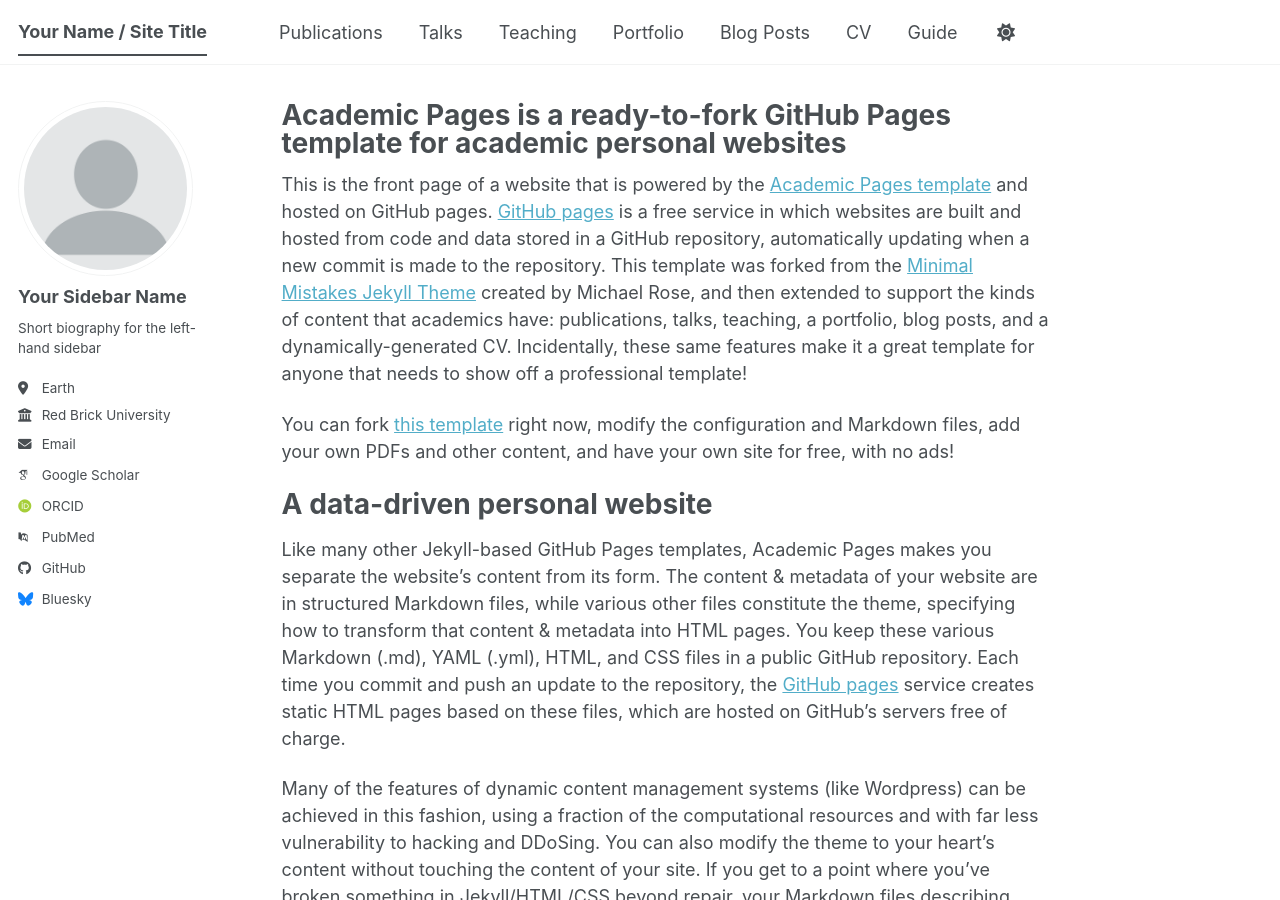
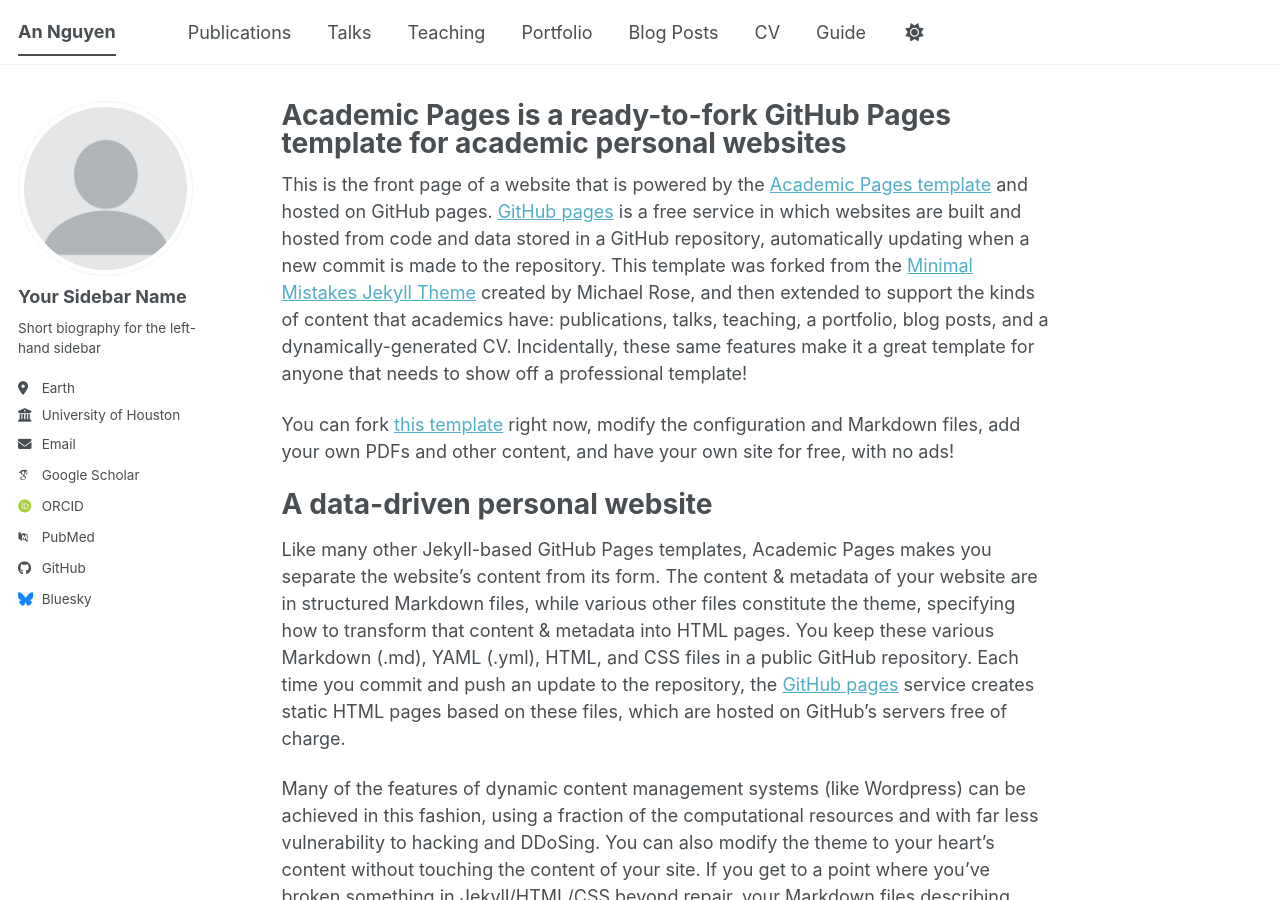
Before and after one commit to Git-cpu17/HoangNguyen.github.io, a Jekyll site: the page built from _pages/about.md, in a window 1280 px wide and 900 px high. Built offline with Jekyll 4.4.1, drawn with Linux system fonts in a browser that asks for light colours; some web fonts are replaced; a script bundle is joined from its source files by our own code; library files that are not in the unit come from our copies.

Commit message:
Update _config.yml

```diff
--- a/_config.yml
+++ b/_config.yml
@@ -9,14 +9,14 @@
 # Basic Site Settings
 locale                   : "en-US"
 site_theme               : "default" # The available themes options are "default", "air", "sunrise", "mint", "dirt" and "contrast"
-title                    : "Your Name / Site Title"
+title                    : "An Nguyen"
 title_separator          : "-"
 name                     : &name "Your Name"
 description              : &description "Your Name's academic portfolio"   # Update this with a general description of your site, this is the default if not overridden by a page
-url                      : https://academicpages.github.io # The base hostname & protocol for your site e.g. "https://[your GitHub username].github.io",
+url                      : https://HoangNguyen.github.io # The base hostname & protocol for your site e.g. "https://[your GitHub username].github.io",
                                                            # or if you already have some other page hosted on Github then use "https://[your GitHub username].github.io/[Your Repo Name]"
 baseurl                  : "" # the subpath of your site, e.g. "/blog"
-repository               : "academicpages/academicpages.github.io"
+repository               : "Git-cpu17/HoangNguyen.github.io"
 
 # Site Author - The following control what appear as part of the author content on the side bar.
 #               If a field is blank the icon and link will not appear, otherwise it will be shown.
@@ -28,12 +28,12 @@
   pronouns         : # example: "she/her"
   bio              : "Short biography for the left-hand sidebar"
   location         : "Earth"
-  employer         : "Red Brick University"
+  employer         : "University of Houston"
   uri              : # URL
   email            : "none@example.org"
 
   # Academic websites
-  academia         : # URL
+  academia         : # "https://cs.uh.edu"
   arxiv            : # URL - Update with the correct link to your profile
   googlescholar    : "https://scholar.google.com/citations?user=PS_CX0AAAAAJ"
   inspire-hep      : # URL
@@ -51,7 +51,7 @@
   bitbucket        : # Username - Update with your username on the site
   codepen          : # Username
   dribbble         : # Username
-  github           : "academicpages"
+  github           : "Git-cpu17"
   kaggle           : # Username
   stackoverflow    : # User number or user number and name (i.e., use "1" or "1/jeff-atwood")
 
```
